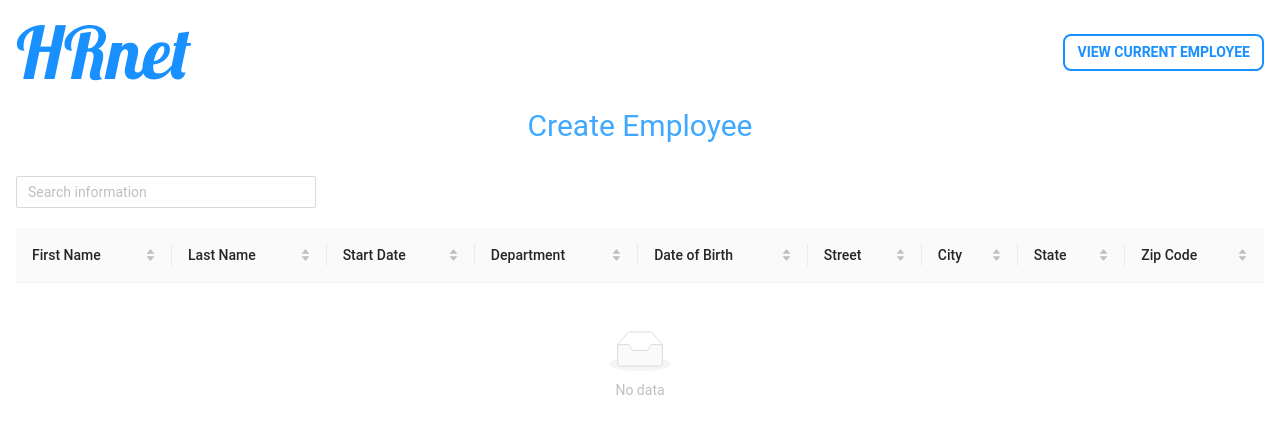
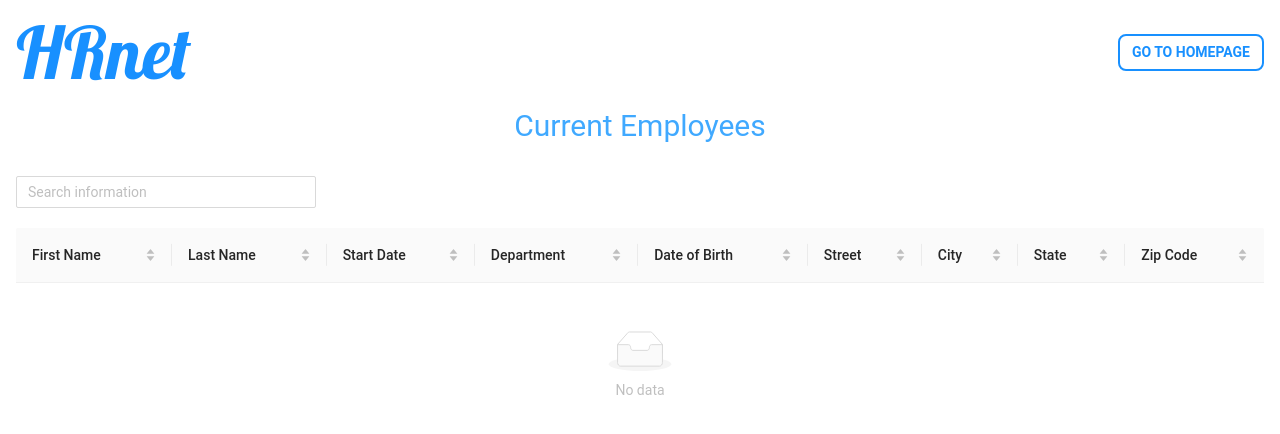
Before and after one commit to EPourmo/migrating-from-jquery-to-react-library, a React (Vite) app in the folder p14-react/: page /employees in a window 1280 px wide. Shown: the top 434 px of the page. Built offline with nearby package versions, Linux system fonts and the light colour scheme.

Commit message:
modify header and title components with props

```diff
--- a/p14-react/src/App.jsx
+++ b/p14-react/src/App.jsx
@@ -11,11 +11,27 @@ function App() {
     <EmployeeContextProvider>
       <Router>
         <div className="m-4">
-          <Header />
-          <Title />
           <Routes>
-            <Route path="/" element={<FormUI />} />
-            <Route path="/employees" element={<TableUI />} />
+            <Route
+              path="/"
+              element={
+                <>
+                  <Header text="View current employee" />
+                  <Title title="Create Employee" />
+                  <FormUI />
+                </>
+              }
+            />
+            <Route
+              path="/employees"
+              element={
+                <>
+                  <Header text="Go to Homepage" />
+                  <Title title="Current Employees" />
+                  <TableUI />
+                </>
+              }
+            />
             <Route path="*" element={<Error />} />
           </Routes>
         </div>
--- a/p14-react/src/components/FormUI.jsx
+++ b/p14-react/src/components/FormUI.jsx
@@ -37,8 +37,6 @@ const FormUI = () => {
 
     form.resetFields();
   };
-
-  console.log(employees);
 
   return (
     <>
--- a/p14-react/src/components/Header.jsx
+++ b/p14-react/src/components/Header.jsx
@@ -1,6 +1,6 @@
 import { Link } from "react-router-dom";
 
-const Header = () => {
+const Header = ({ text }) => {
   return (
     <nav className="flex justify-between items-center">
       <Link to="/" className="font-lobster text-7xl text-primary">
@@ -10,7 +10,7 @@ const Header = () => {
         to="/employees"
         className="text-primary px-3 py-1.5 rounded-lg border-2 border-primary font-bold hover:scale-105 uppercase"
       >
-        View current employee
+        {text}
       </Link>
     </nav>
   );
--- a/p14-react/src/components/Title.jsx
+++ b/p14-react/src/components/Title.jsx
@@ -1,7 +1,7 @@
-const Title = () => {
+const Title = ({ title }) => {
   return (
     <div className="text-center mt-5 text-3xl text-primaryLight mb-8">
-      Create Employee
+      {title}
     </div>
   );
 };
```
